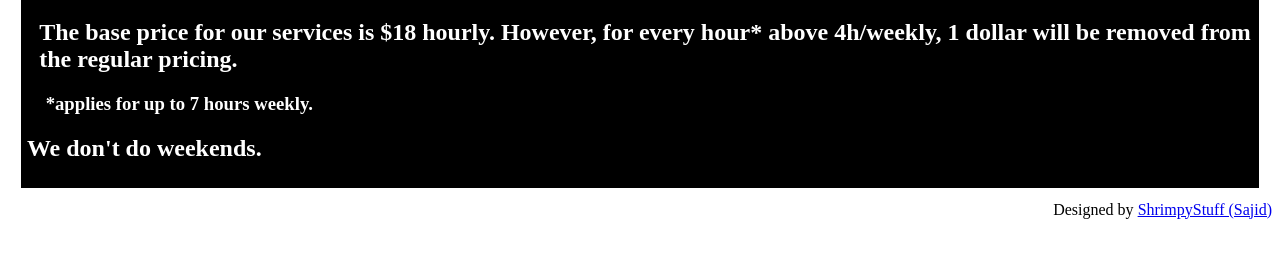
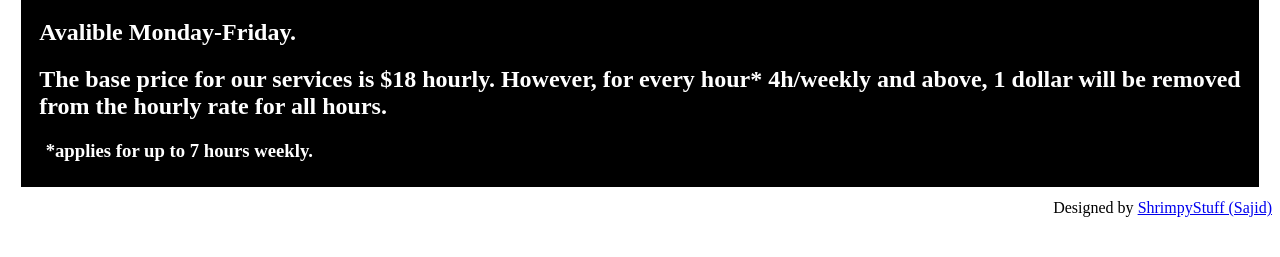
Before and after one commit to TheGreatestPapyrus/Ion-Tutors, a plain HTML site: page pricing/index.html in a window 1280 px wide. Shown: the part 525-782 px from the top of the page. Drawn offline with Linux system fonts and the light colour scheme.

Commit message:
Update availability

```diff
--- a/pricing/index.html
+++ b/pricing/index.html
@@ -20,10 +20,9 @@
         <br/>
         <div>
             <h1>Pricing:</h1>
-            <h2 style="margin-left: 1%;">The base price for our services is $18 hourly. However, for every hour* above 4h/weekly, 1 dollar will be removed from the regular pricing.</h2>
+            <h2 style="margin-left: 1%;">Avalible Monday-Friday.</h2>
+            <h2 style="margin-left: 1%;">The base price for our services is $18 hourly. However, for every hour* 4h/weekly and above, 1 dollar will be removed from the hourly rate for all hours.</h2>
             <h3>&emsp;*applies for up to 7 hours weekly.</h3>
-
-            <h2>We don't do weekends.</h2>
         </div>
         <footer style="text-align: right;">
             Designed by <a href="https://github.com/ShrimpyStuff">ShrimpyStuff (Sajid)</a>
```
